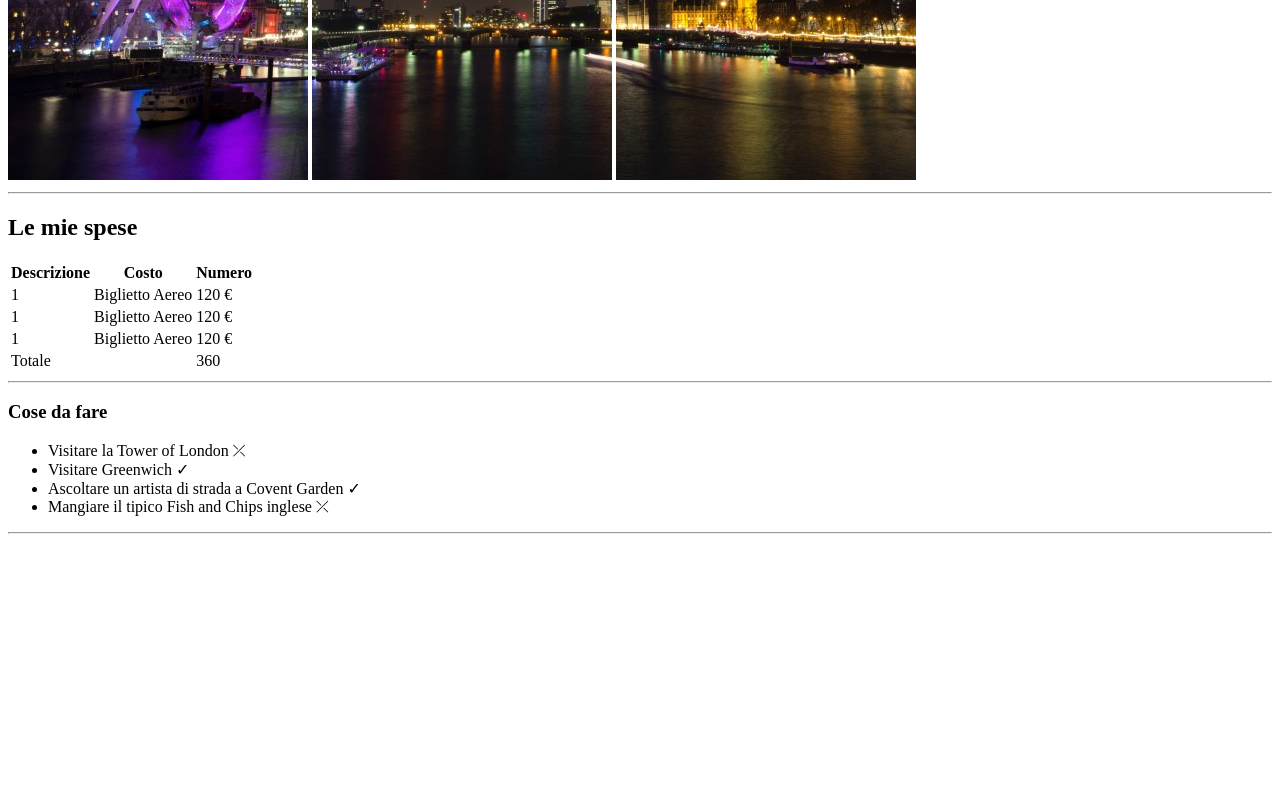
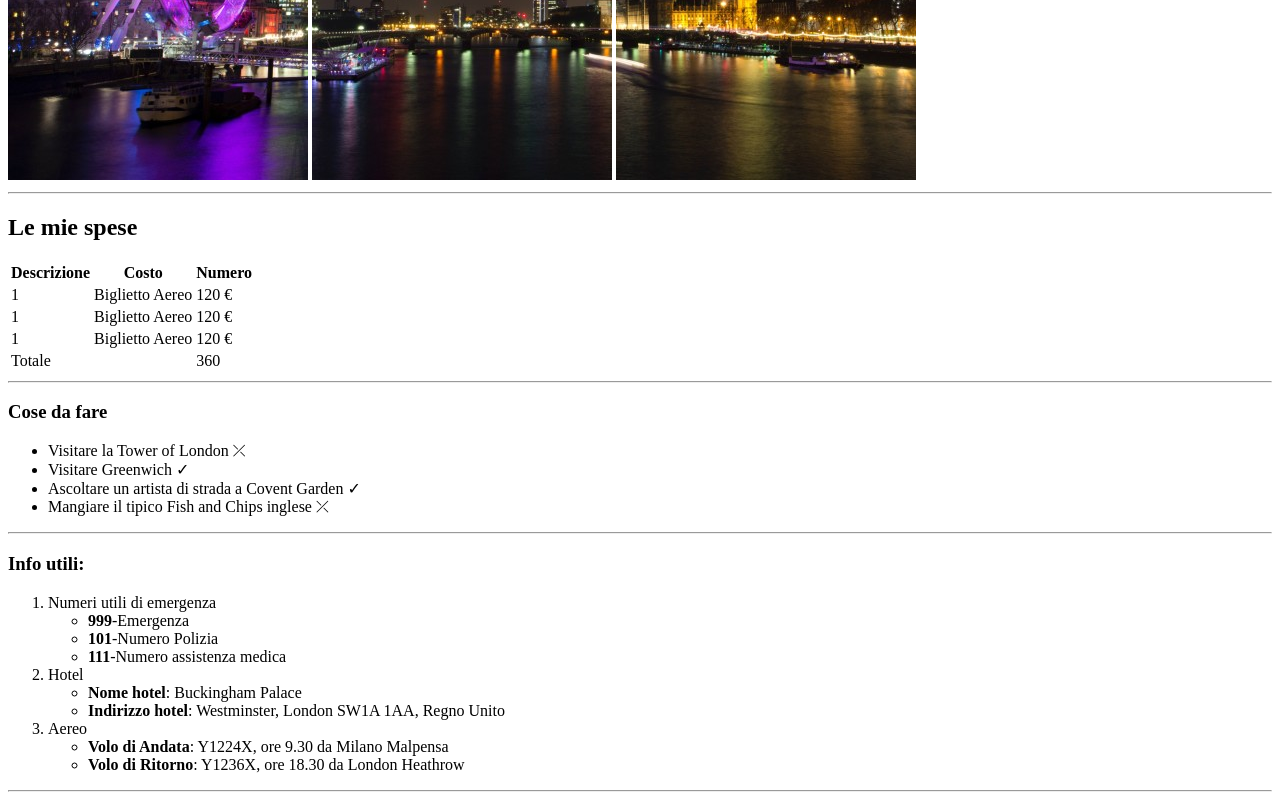
Before and after one commit to AndreaMessene/html-london-trip, a plain HTML site: page index.html in a window 1280 px wide. Shown: the part 500-1300 px from the top of the page. Before the commit the page ends 1042 px from the top, so only its background shows below. Drawn offline with Linux system fonts and the light colour scheme.

Commit message:
lista contatti

```diff
--- a/index.html
+++ b/index.html
@@ -74,6 +74,36 @@
 
     <hr>
 
+    <!-- --------------
+    Lista Contatti
+    ------------------->
+    <h3>Info utili:</h3>
+    <ol>
+        <li>Numeri utili di emergenza
+            <ul>
+                <li><strong>999</strong>-Emergenza</li>
+                <li><strong>101</strong>-Numero Polizia</li>
+                <li><strong>111</strong>-Numero assistenza medica</li>
+            </ul>
+        </li>
+
+        <li>Hotel
+            <ul>
+                <li><strong>Nome hotel</strong>: Buckingham Palace</li>
+                <li><strong>Indirizzo hotel</strong>: Westminster, London SW1A 1AA, Regno Unito</li>
+            </ul>
+        </li>
+
+        <li>Aereo
+            <ul>
+                <li><strong>Volo di Andata</strong>: Y1224X, ore 9.30 da Milano Malpensa</li>
+                <li><strong>Volo di Ritorno</strong>: Y1236X, ore 18.30 da London Heathrow</li>
+            </ul>
+        </li>
+    </ol>
+
+    <hr>
+
 
 </body>
 </html>
```
